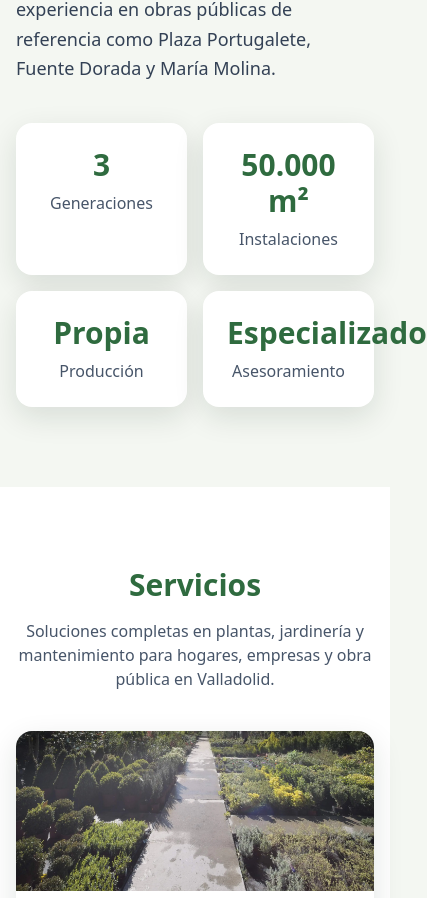
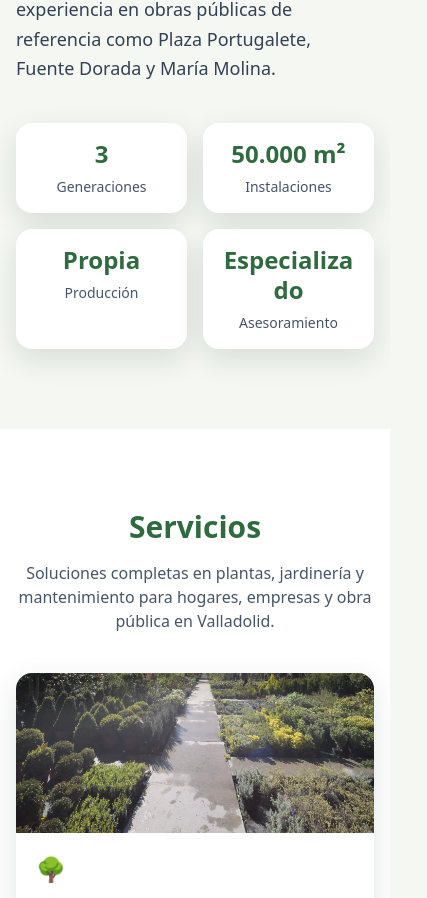
Before and after one commit to vash95/Viveros, a React (Vite) app: page / in a window 390 px wide. Shown: the part 1720-2618 px from the top of the page, 427 px wide, since content can reach past the window. Built offline with nearby package versions, Linux system fonts and the light colour scheme.

Commit message:
Mejora responsive de tarjetas de estadísticas en móvil

```diff
--- a/src/components/About.jsx
+++ b/src/components/About.jsx
@@ -24,9 +24,9 @@ const About = () => (
       </div>
       <div className="grid grid-cols-2 gap-4">
         {stats.map((stat) => (
-          <article key={stat.label} className="card p-6 text-center">
-            <p className="text-3xl font-bold text-primary">{stat.value}</p>
-            <p className="mt-2 font-medium text-slate-600">{stat.label}</p>
+          <article key={stat.label} className="card p-4 text-center sm:p-6">
+            <p className="text-2xl font-bold leading-tight text-primary break-words sm:text-3xl">{stat.value}</p>
+            <p className="mt-2 text-sm font-medium text-slate-600 sm:text-base">{stat.label}</p>
           </article>
         ))}
       </div>
```
